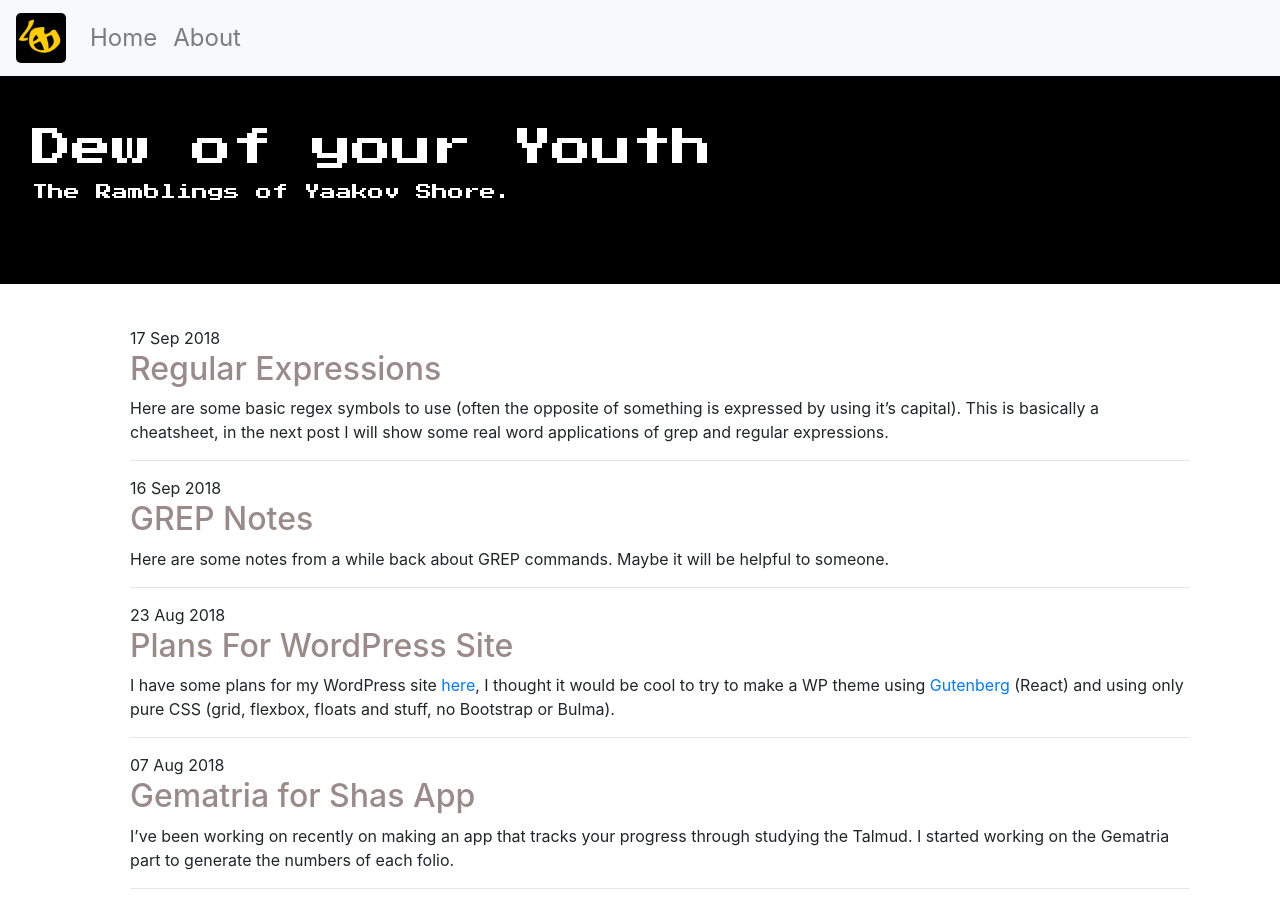
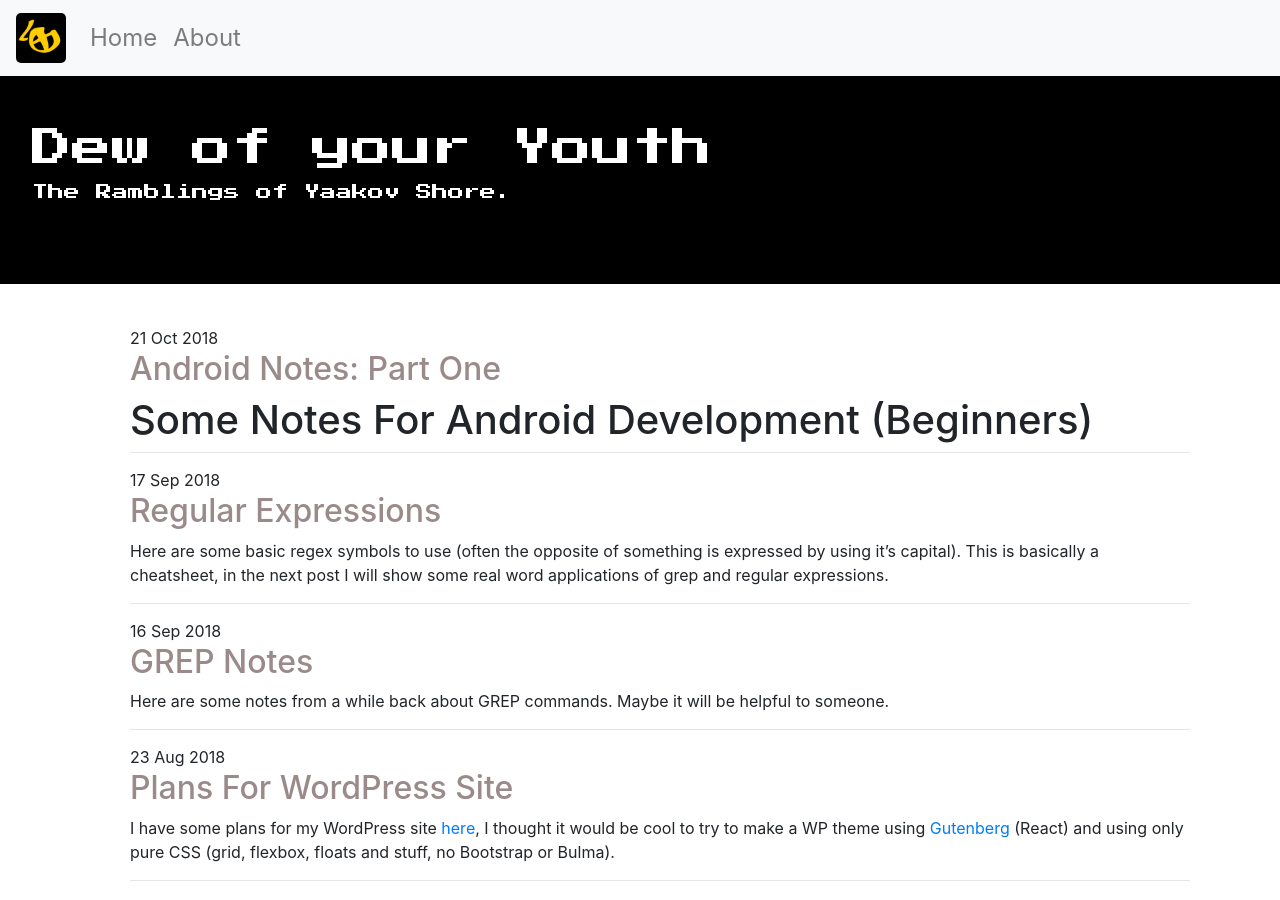
Before and after one commit to DewofyourYouth/DewofyourYouth.github.io, a Jekyll site: the page built from index.html, in a window 1280 px wide and 900 px high. Built offline with Jekyll 4.4.1, drawn with Linux system fonts in a browser that asks for light colours; nearby versions of some CDN libraries; some of the changed lines change nothing that is shown.

Commit message:
android notes

````diff
--- a/_config.yml
+++ b/_config.yml
@@ -5,7 +5,9 @@ linenos: true
 title: Dew of your Youth
 description: Yaakov Shore rambles on about life, tech, coding and banjo licks.
 author: Yaakov Shore
-plugins:
-  - jekyll-feed
+url: https://dewofyouryouth.github.io
+feed_items: 10
+feed_update_period: daily
+feed_update_frequency: 1
 twitter:
   username: dewofyouryouth
--- /dev/null
+++ b/_posts/2018-10-21-android-notes.md
@@ -0,0 +1,51 @@
+---
+layout: post
+title: "Android Notes: Part One"
+date: 2018-10-21
+comments: true
+---
+
+# Some Notes For Android Development (Beginners)
+
+## Views
+
+These notes are about developing native apps for Android in XML and Java.
+
+The layout in an Android app is made of views. Views are  boxes on the screen. The views are generally made in XML.
+
+XML stands for e**X**tensible **M**arkup **L**anguage. XML is similar to HTML.
+
+#### Some examples of views:
+
+- TextView: a view with text.
+- ImageView: a view for an image.
+- Button: a view for a button.
+
+They are written with "tags" which can self closing or contain "children".
+
+Example of self closing tag:
+
+```xml
+<TextView
+    android:text="Hello, Android!"
+    android:background="@android:color/darker_gray"
+    android:layout_width="150dp"
+    android:layout_height="75dp" />
+```
+
+Example of parent and child tag:
+
+```xml
+<LinearLayout
+    android:layout_width="500dp"
+    android:layout_height="500dp"
+    android:orientation="vertical">
+    <TextView
+        android:text="Hello, Android!"
+    	android:background="@android:color/darker_gray"
+    	android:layout_width="150dp"
+    	android:layout_height="75dp" />
+</LinearLayout>
+```
+
+This is probably not a layout you'll ever make, but serves and as example.
````
Also changed, not shown: _posts/2018-09-17-regex-notes.md (line endings or trailing spaces).
